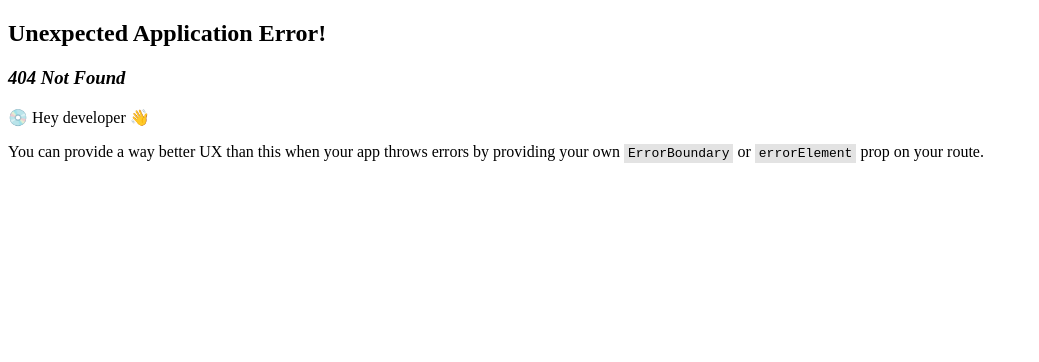
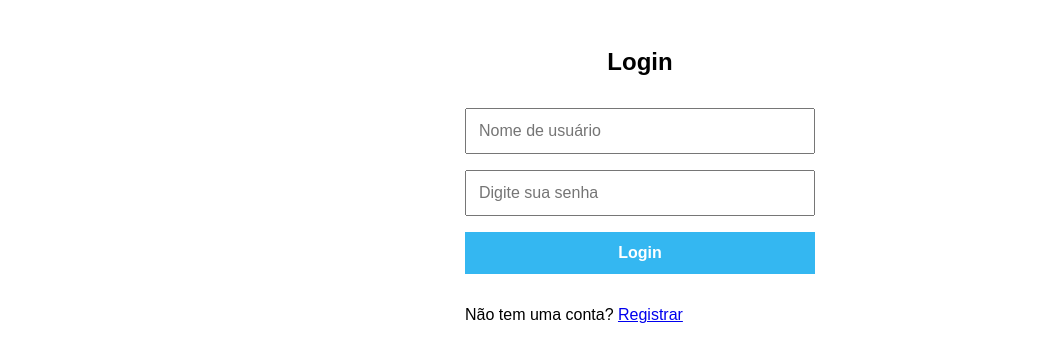
Before and after one commit to insper-tecnologias-web/projeto-3-frontend-tck, a React (Vite) app in the folder whatsapp2/: page /login in a window 1280 px wide. Before the commit this address had no page. Shown: the top 362 px of the page, without its empty margins (0-1039 px from the left). Built offline with nearby package versions, Linux system fonts and the light colour scheme.

Commit message:
Página de login

```diff
--- /dev/null
+++ b/whatsapp2/src/pages/LoginPage.jsx
@@ -0,0 +1,97 @@
+import { useState } from "react";
+import styled from "styled-components";
+import axios from "axios";
+import { useNavigate } from "react-router-dom";
+
+export default function LoginPage() {
+    const [username, setUsername] = useState("");
+    const [password, setPassword] = useState("");
+    const [error, setError] = useState("");
+    const navigate = useNavigate();
+
+    const handleLogin = async (e) => {
+        e.preventDefault();
+        setError("");
+
+        try {
+            const response = await axios.post("http://localhost:8000/api/token/", {
+                username,
+                password,
+            });
+
+            if (response.status === 200) {
+                localStorage.setItem("token", response.data.token);
+                navigate("/chats");
+            }
+        } catch (err) {
+            setError("Senha ou usuário inválido");
+        }
+    }
+    return(
+    <Container>
+
+        <Form
+            onSubmit={handleLogin}
+            >
+            <Title>Login</Title>
+            <Input
+                type="text"
+                placeholder="Nome de usuário"
+                value={username}
+                onChange={(e) => setUsername(e.target.value)}
+                />
+            <Input
+                type="password"
+                placeholder="Digite sua senha"
+                value={password}
+                onChange={(e) => setPassword(e.target.value)}
+                />
+            <Button type="submit">Login</Button>
+        {error && <p>{error}</p>}
+        <p>
+            Não tem uma conta? <a href="/cadastro">Registrar</a>
+        </p>
+        </Form>
+    </Container>
+    )
+}
+
+const Container = styled.div`
+  display: flex;
+  justify-content: center;
+  margin-top: 2rem;
+  font-family: "Poppins", sans-serif;
+`;
+
+const Form = styled.form`
+  display: flex;
+  flex-direction: column;
+  width: 350px;
+  gap: 1rem;
+`;
+
+const Input = styled.input`
+  padding: 0.75rem;
+  font-size: 1rem;
+`;
+
+const Button = styled.button`
+  background-color: #34B7F1;
+  color: white;
+  padding: 0.75rem;
+  font-weight: bold;
+  border: none;
+  cursor: pointer;
+  font-size: 1rem;
+`;
+
+const Message = styled.p`
+  font-size: 1rem;
+  text-align: center;
+  color: green;
+`;
+
+const Title = styled.h1`
+  font-size: 1.5rem;
+  text-align: center;
+`;
```
Also changed, not shown: whatsapp2/src/main.jsx (+6 -1 lines).
